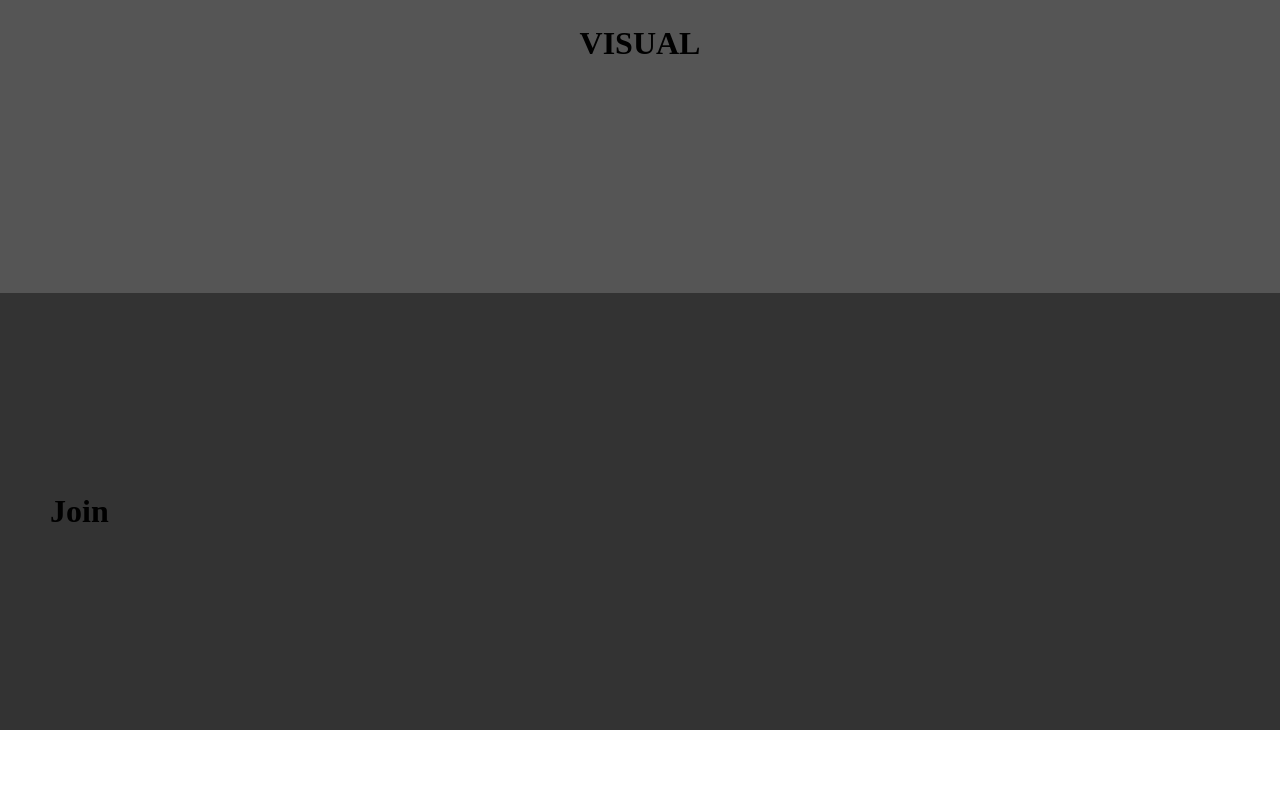
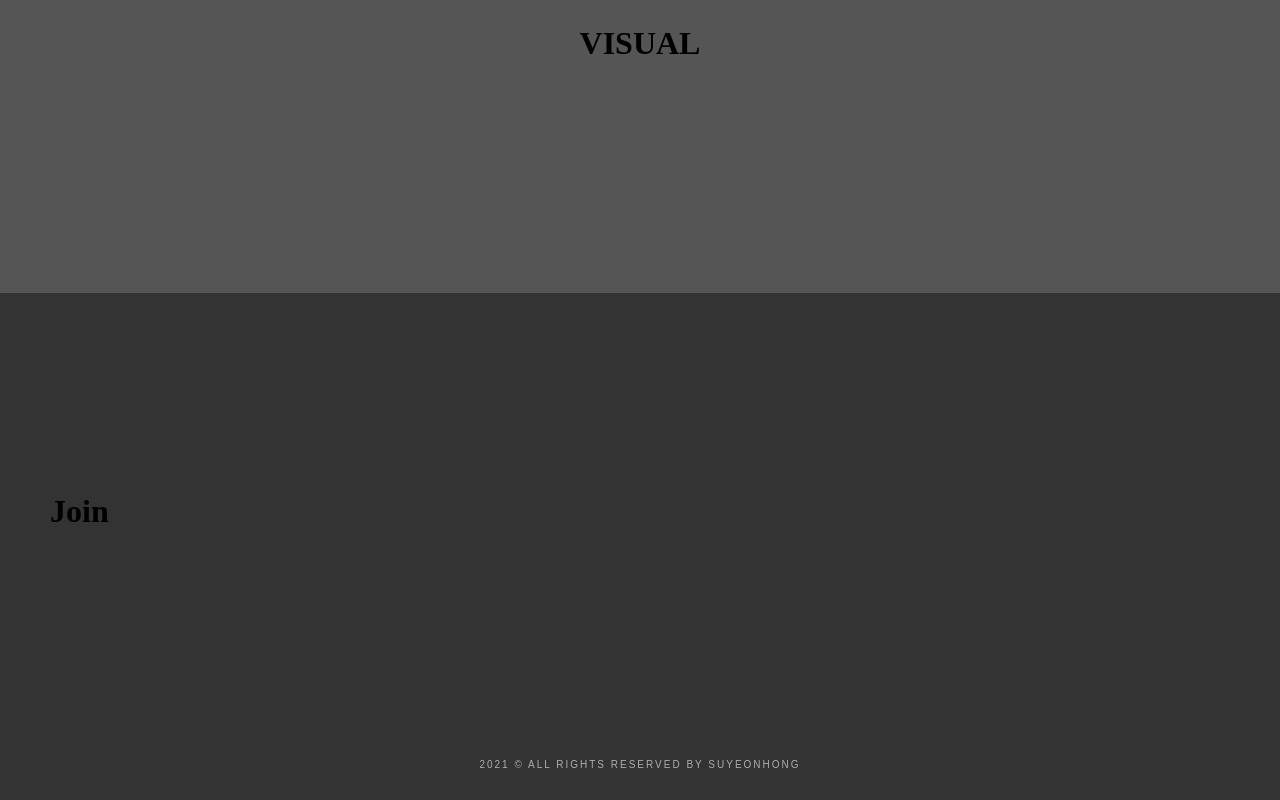
Before and after one commit to suyeon-hong/portfolio_react, a React (Create React App) app: page /join in a window 1280 px wide. Shown: the part 207-1007 px from the top of the page. Before the commit the page ends 937 px from the top, so only its background shows below. Built offline with nearby package versions, Linux system fonts and the light colour scheme.

Commit message:
footer 추가

```diff
--- a/src/App.js
+++ b/src/App.js
@@ -4,6 +4,7 @@ import Main from './components/Main';
 import Youtube from './components/Youtube';
 import Flickr from './components/Flickr';
 import Join from './components/Join';
+import Footer from './components/Footer';
 import { Route } from 'react-router-dom';
 
 function App() {
@@ -15,6 +16,8 @@ function App() {
       <Route exact path="/youtube" component={Youtube}></Route>
       <Route exact path="/flickr" component={Flickr}></Route>
       <Route exact path="/join" component={Join}></Route>
+
+      <Footer />
     </>
   );
 }
--- /dev/null
+++ b/src/components/Footer.js
@@ -0,0 +1,7 @@
+function Footer(){
+    return(
+        <p>2021 &copy; ALL RIGHTS RESERVED BY SUYEONHONG</p>
+    )
+}
+
+export default Footer;
--- a/src/css/style.css
+++ b/src/css/style.css
@@ -196,6 +196,9 @@ header {
   #main .contents article:last-child {
     margin-bottom: 0; }
 
+body {
+  background: #333; }
+
 .visual {
   width: 100%;
   height: 500px;
@@ -205,11 +208,19 @@ header {
   align-items: center; }
 
 main {
-  width: 100%;
-  background: #333; }
+  width: 100%; }
   main .inner {
     width: 1180px;
     margin: 0 auto;
     padding: 200px 0; }
 
+p {
+  width: 100%;
+  padding: 30px 0;
+  font: lighter 10px/1 'arial';
+  color: #fff;
+  opacity: 0.6;
+  letter-spacing: 2px;
+  text-align: center; }
+
 /*# sourceMappingURL=style.css.map */
--- /dev/null
+++ b/src/scss/_footer.scss
@@ -0,0 +1,9 @@
+p{
+    width: 100%;
+    padding: 30px 0;
+    font: lighter 10px/1 'arial';
+    color: #fff;
+    opacity: 0.6;
+    letter-spacing: 2px;
+    text-align: center;
+}
--- a/src/scss/style.scss
+++ b/src/scss/style.scss
@@ -3,6 +3,10 @@
 
 @import "header";
 @import "main";
+
+body{
+    background: #333;
+}
 
 .visual{
     width: 100%;
@@ -14,7 +18,6 @@
 }
 main{
     width: 100%;
-    background: #333;
 
     .inner{
         width: 1180px;
@@ -22,3 +25,5 @@ main{
         padding: 200px 0;
     }
 }
+
+@import "footer";
```
Also changed, not shown: 1 other file (tests, documents, lock files or other folders).
